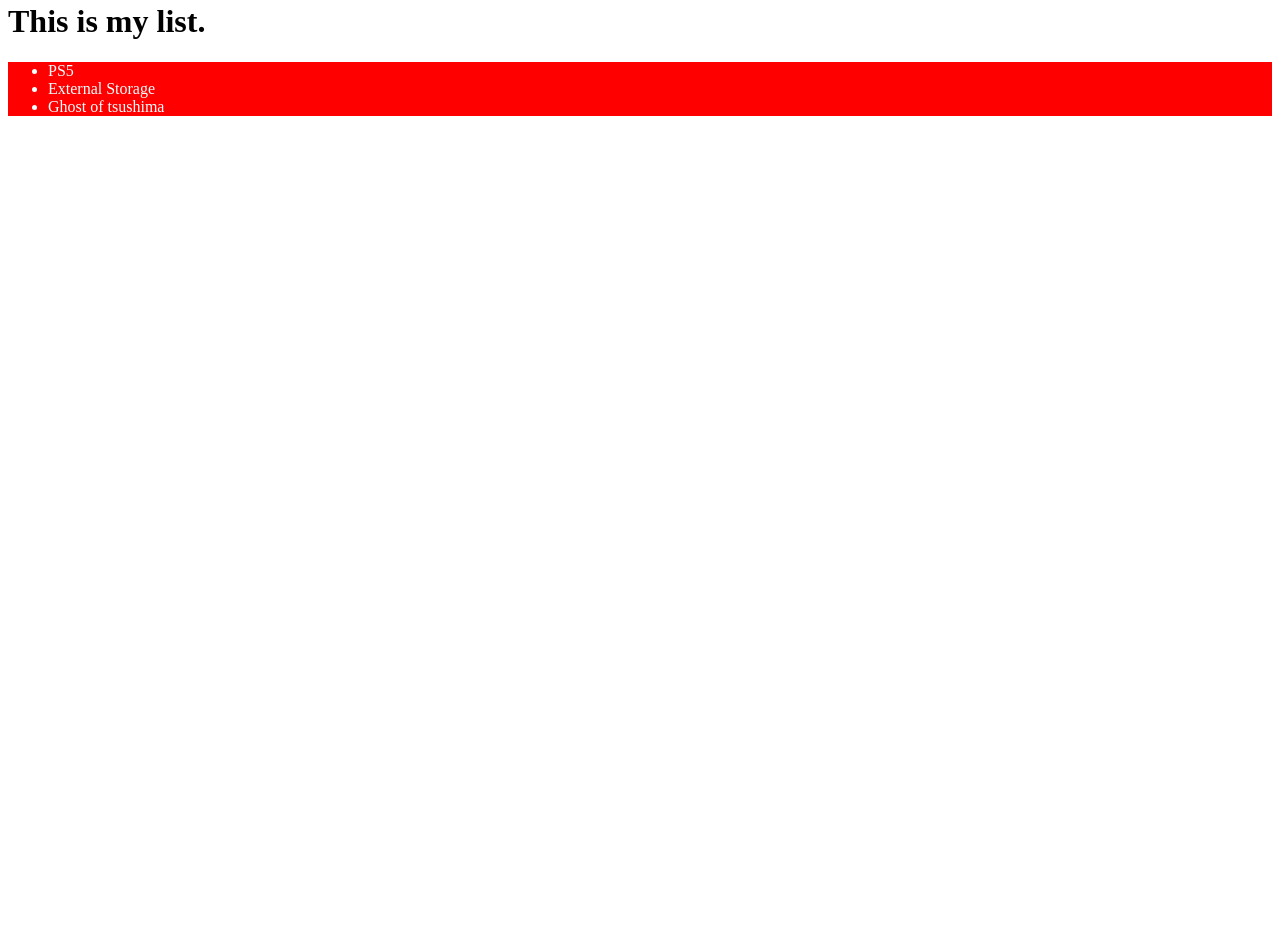
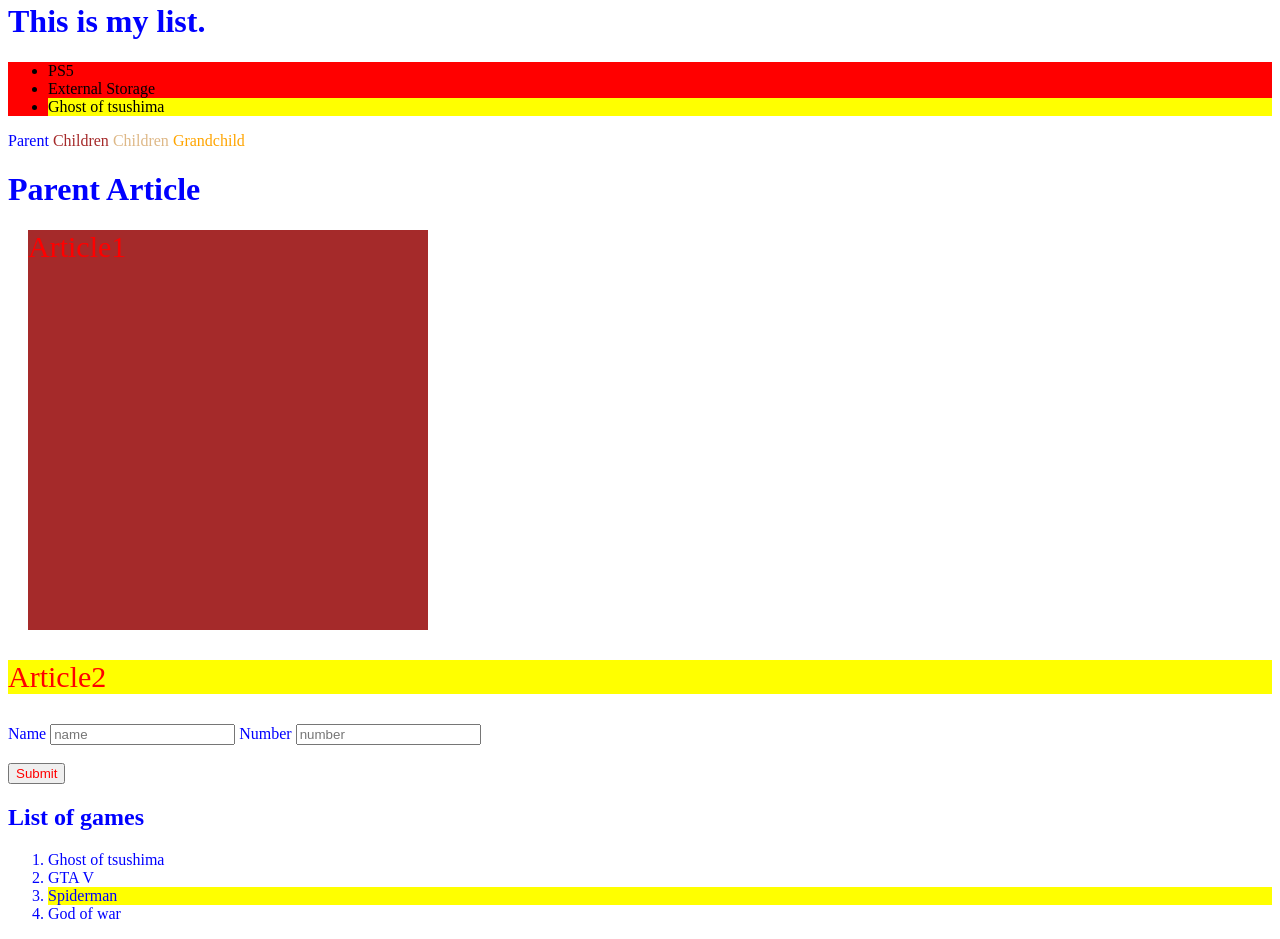
Before and after one commit to Bibek545/css1, a plain HTML site: page index.html in a window 1280 px wide. Shown: the part 236-1175 px from the top of the page. Before the commit the page ends 800 px from the top, so only its background shows below. Drawn offline with Linux system fonts and the light colour scheme.

Commit message:
second update

```diff
--- a/index.html
+++ b/index.html
@@ -17,5 +17,38 @@
             <li>Ghost of tsushima</li>
         </ul>
     </div>
+    <parent>
+        Parent
+        <children>Children</children>
+        <children>Children</children>
+        <children>
+            <children>Grandchild</children>
+        </children>
+    </parent>
+    <div>
+        <h1 class="daddy">Parent Article</h1>
+        <p class="article">Article1</p>
+        <p class="article" randomAttr="attr2">Article2</p>
+    </div>
+    <label>Name</label>
+    <input type="text" placeholder="name" required />
+
+    <label>Number</label>
+    <input type="number" placeholder="number" required />
+    <br/>
+    <br/>
+    <button class="button" type="button">Submit</button>
+
+    <div>
+        <h2>List of games</h2>
+        <ol>
+            <li>Ghost of tsushima</li>
+            <li>GTA V</li>
+            <li>Spiderman</li>
+            <li>God of war</li>
+        </ol>
+    </div>
+
+
 </body>
 </html>
--- a/style.css
+++ b/style.css
@@ -1,4 +1,4 @@
-p {
+.user-profile {
     color:red;
     background-color: blue;
     height: 200px;
@@ -10,7 +10,78 @@ p {
  }
 
  .gift {
-    color:azure;
+    color:black;
     background-color: red;
 
  }
+
+ body {
+    color:blue;
+ }
+/*
+ * {
+    background-color: yellow;
+ } */
+
+ /*parent {
+    color: purple;
+ }*/
+ /*descendant */
+
+ parent children {
+    color:orange;
+ }
+/* immediate children */
+ parent > children {
+    color: brown;
+ }
+ /*adjacent siblings*/
+  children + children {
+    color: burlywood;
+  }
+/* sibiling */
+ .daddy ~ .article {
+    color: red;
+
+ }
+
+ .daddy + .article {
+    width: 400px;
+    height: 400px;
+    margin: 10px 20px;
+    border: 15px 15px;
+ }
+
+ .article {
+    font-size: 30px;
+    background-color: brown;
+    /*
+    width: 400px;
+    height: 400px;
+    margin: 10px 20px;
+    border: 15px 15px;*/
+ }
+ [randomAttr] {
+    background-color:yellow;
+ }
+ /* Attribute Selector */
+
+ p ::first-letter {
+    width: 300px;
+ }
+
+ button {
+    color:red;
+ }
+
+h2 :hover {
+    color: black;
+ }
+li:nth-child(3) {
+    background-color: yellow;
+
+}
+
+li:nth-of-type(GTA V){
+    background-color: black;
+}
```
